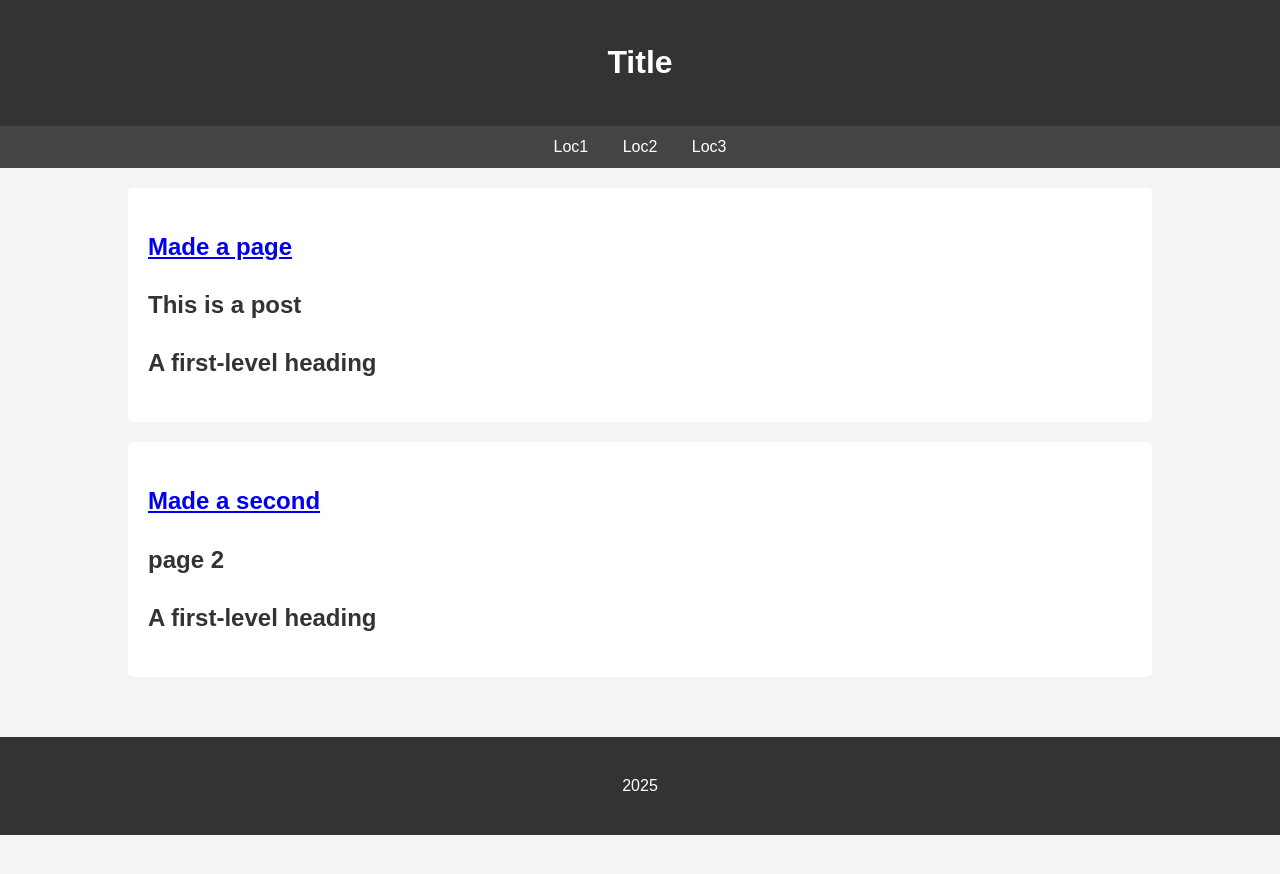
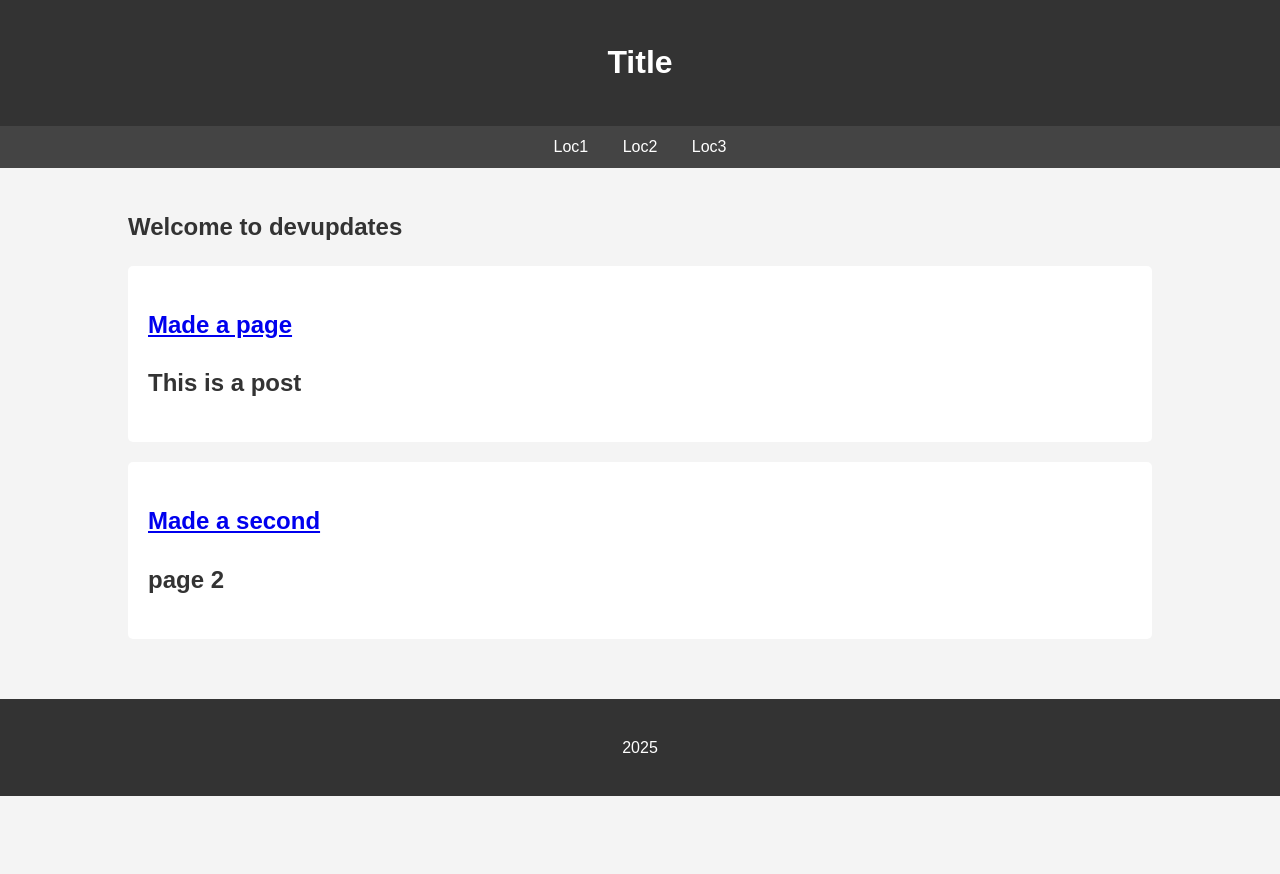
Before and after one commit to Computer-Aided-Validation-Laboratory/devupdates, a Jekyll site: the page built from index.md, in a window 1280 px wide. Shown: the top 874 px of the page. Built offline with Jekyll 4.4.1, drawn with Linux system fonts in a browser that asks for light colours.

Commit message:
home page update

```diff
--- a/_layouts/default.html
+++ b/_layouts/default.html
@@ -19,12 +19,12 @@
     </nav>
 
     <main class="container">
+        {{ content }}
         {% for post in site.posts limit: 5 %}
             <article class="blog-post">
                 <h2><a href="{{ site.baseurl }}{{ post.url }}">{{ post.title }}</a></h2>
                 <p class="meta"><time datetime="{{ post.date | date: "%Y-%m-%d" }}"></time></p>
                 <p>{{ post.excerpt }}</p>
-                <p>{{ content }}</p>
             </article>
         {% endfor %}
     </main>
--- a/index.md
+++ b/index.md
@@ -3,4 +3,4 @@ layout: default
 title: Home
 ---
 
-# A first-level heading
+## Welcome to devupdates
```
